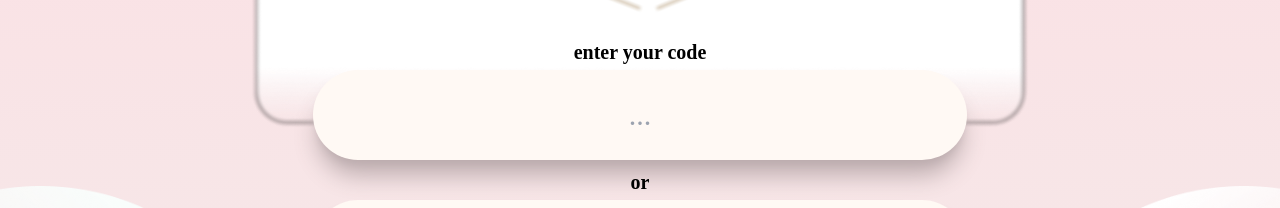
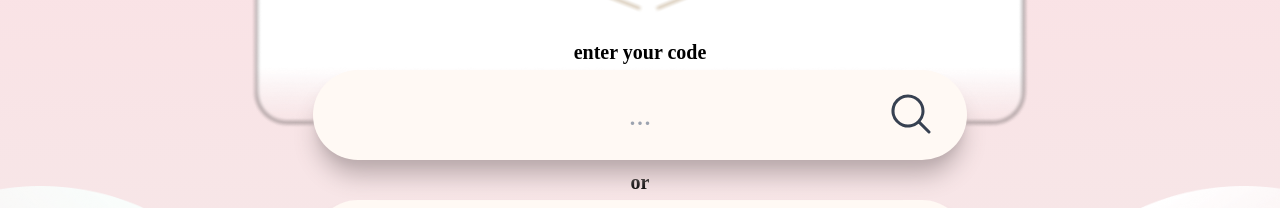
Before and after one commit to benedictaurel/Valencard-EIT24-FE, a React (Vite) app: page / in a window 1280 px wide. Shown: the part 347-555 px from the top of the page. Built offline with nearby package versions, Linux system fonts and the light colour scheme; a web font is replaced by a local one.

Commit message:
added searchbar button

```diff
--- a/src/pages/Home.jsx
+++ b/src/pages/Home.jsx
@@ -3,6 +3,7 @@ import Surat from "./../assets/surat.png"
 import Buletbawah from "./../assets/buletbulet.png"
 import { useRef } from "react"
 import { Link, useNavigate } from "react-router-dom"
+import { MagnifyingGlass } from "@phosphor-icons/react";
 
 
 const Home = () => {
@@ -13,7 +14,7 @@ const Home = () => {
         let typedCode = searchRef.current.value
         typedCode = typedCode.trim()
 
-        if (event.key === "Enter") {
+        if (event.key === "Enter" || event.type === "click") {
             if (typedCode === "") {
                 // searchRef.current.reset()
                 event.preventDefault()
@@ -40,6 +41,7 @@ const Home = () => {
                             CARD
                         </h1>
                         <h1 className='text-xl font-kleeone mb-1'>enter your code</h1>
+                        <div className="relative">
                             <form onSubmit={handleSearchCode}
                                 onKeyDown={handleSearchCode}>
                                 <input ref={searchRef}
@@ -47,6 +49,10 @@ const Home = () => {
                                     className='text-center text-3xl font-normal font-kleeone w-[654px] h-[90px] rounded-full mb-2 shadow-xl shadow-shadowbtn bg-krem1 focus:outline-0'
                                 />
                             </form>
+                            <button className="absolute text-gray-700 right-14 top-5">
+                                <MagnifyingGlass size={48} onClick={handleSearchCode}/>
+                            </button>
+                        </div>
                         <h1 className='text-xl font-kleeone mb-1'>or</h1>
                         <Link to="/generate">
                             <button className='text-center text-xl font-normal font-kleeone w-[654px] h-[90px] rounded-full mb-2 shadow-xl shadow-shadowbtn bg-krem1 hover:bg-hvrkrem1 transition-all duration-300'>
--- a/src/pages/generate/index.jsx
+++ b/src/pages/generate/index.jsx
@@ -1,4 +1,3 @@
-import React from 'react'
 
 const generatePage = () => {
   return (
--- a/src/pages/success/index.jsx
+++ b/src/pages/success/index.jsx
@@ -1,8 +1,8 @@
 import { useState } from "react";
 import msgform from "./../../assets/msgform.png";
-import { Copy } from "@phosphor-icons/react";
+import { Copy, CheckSquareOffset } from "@phosphor-icons/react";
 
-const successPage = () => {
+const SuccessPage = () => {
   const [isCopied, setIsCopied] = useState(false)
 
   async function copyText(text) {
@@ -61,11 +61,10 @@ const successPage = () => {
               </h1>
               <h1 onClick={handleCopyLink}
               className=" flex flex-row underline underline-offset-8 text-3xl font-bold font-mada mb-6 text-pinktebel hover:cursor-pointer">
-                <Copy size={32} />
+                <span> {isCopied ? <CheckSquareOffset size={32} /> : <Copy size={32} />} </span>
                 <span>{isCopied ? 'Copied!' : 'copy link'}</span>
               </h1>
             </div>
-            {/* button copy link */}
           </div>
         </div>
       </div>
@@ -73,4 +72,4 @@ const successPage = () => {
   )
 }
 
-export default successPage
+export default SuccessPage
```
Lines whose indentation alone changed are shown as unchanged.
